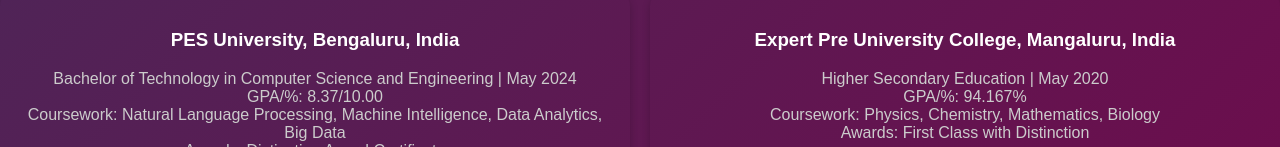
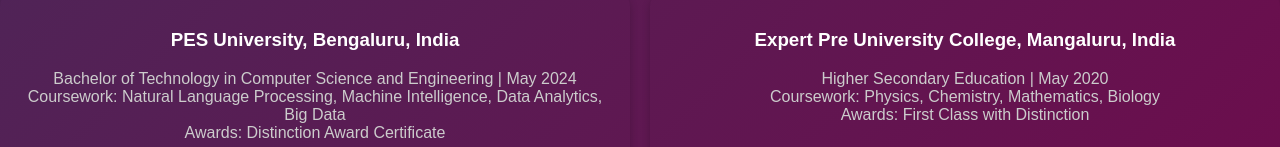
Before and after one commit to crypto-vbg/vijithbg.github.io, a React (Create React App) app: page / in a window 1280 px wide. Shown: the part 805-952 px from the top of the page. Built offline with nearby package versions, Linux system fonts and the light colour scheme.

Commit message:
Changes in Info

```diff
--- a/src/App.js
+++ b/src/App.js
@@ -25,7 +25,6 @@
     institution: "PES University, Bengaluru, India",
     degree: "Bachelor of Technology in Computer Science and Engineering",
     graduationDate: "May 2024",
-    gpa: "8.37/10.00",
     coursework:
       "Natural Language Processing, Machine Intelligence, Data Analytics, Big Data",
     awards: "Distinction Award Certificate",
@@ -34,7 +33,6 @@
     institution: "Expert Pre University College, Mangaluru, India",
     degree: "Higher Secondary Education",
     graduationDate: "May 2020",
-    gpa: "94.167%",
     coursework: "Physics, Chemistry, Mathematics, Biology",
     awards: "First Class with Distinction",
   },
@@ -44,7 +42,6 @@
   institution,
   degree,
   graduationDate,
-  gpa,
   coursework,
   awards,
 }) => (
@@ -52,8 +49,6 @@
     <h3>{institution}</h3>
     <p>
       {degree} | {graduationDate}
-      <br />
-      GPA/%: {gpa}
       <br />
       Coursework: {coursework}
       <br />
```
